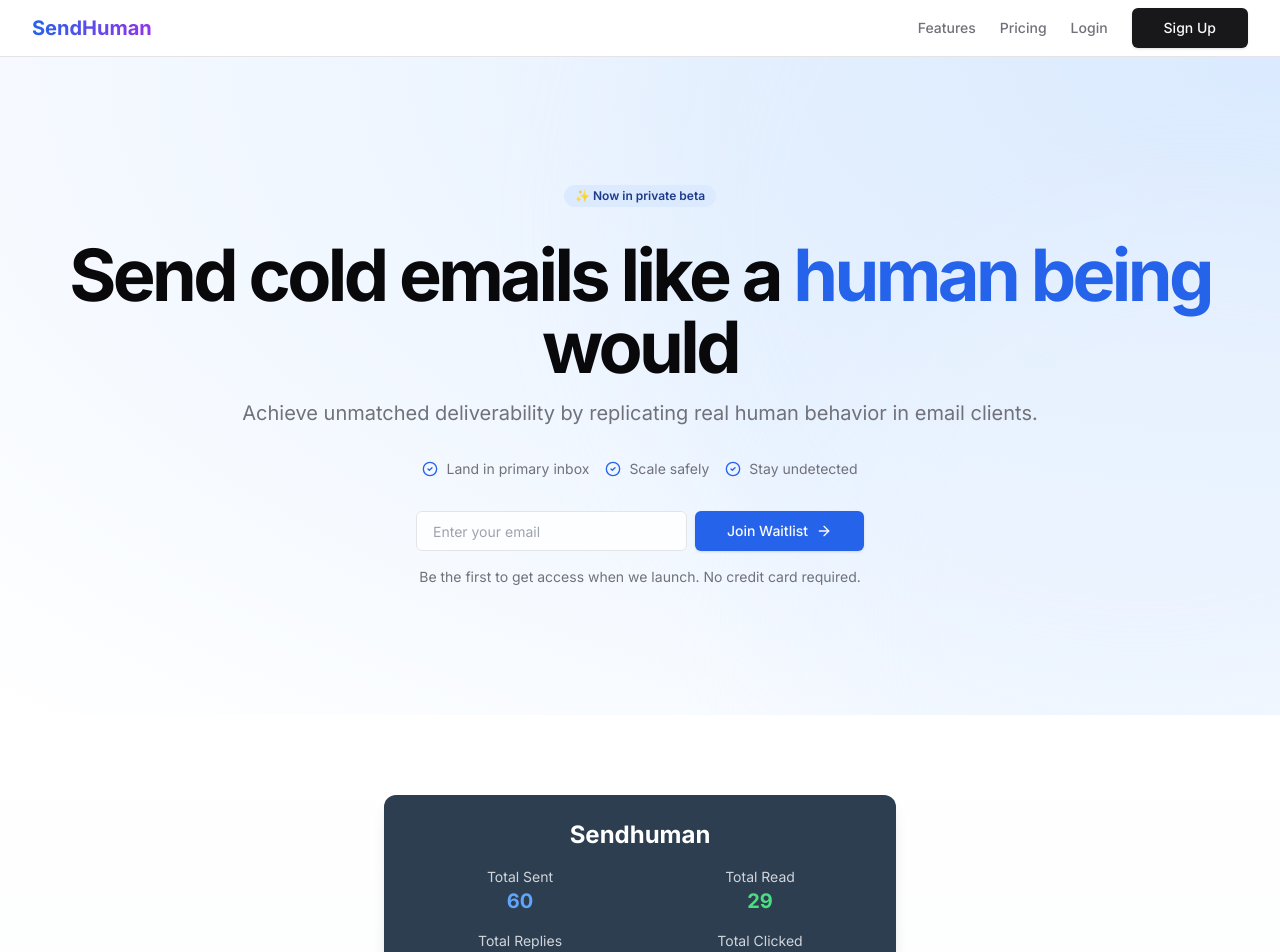
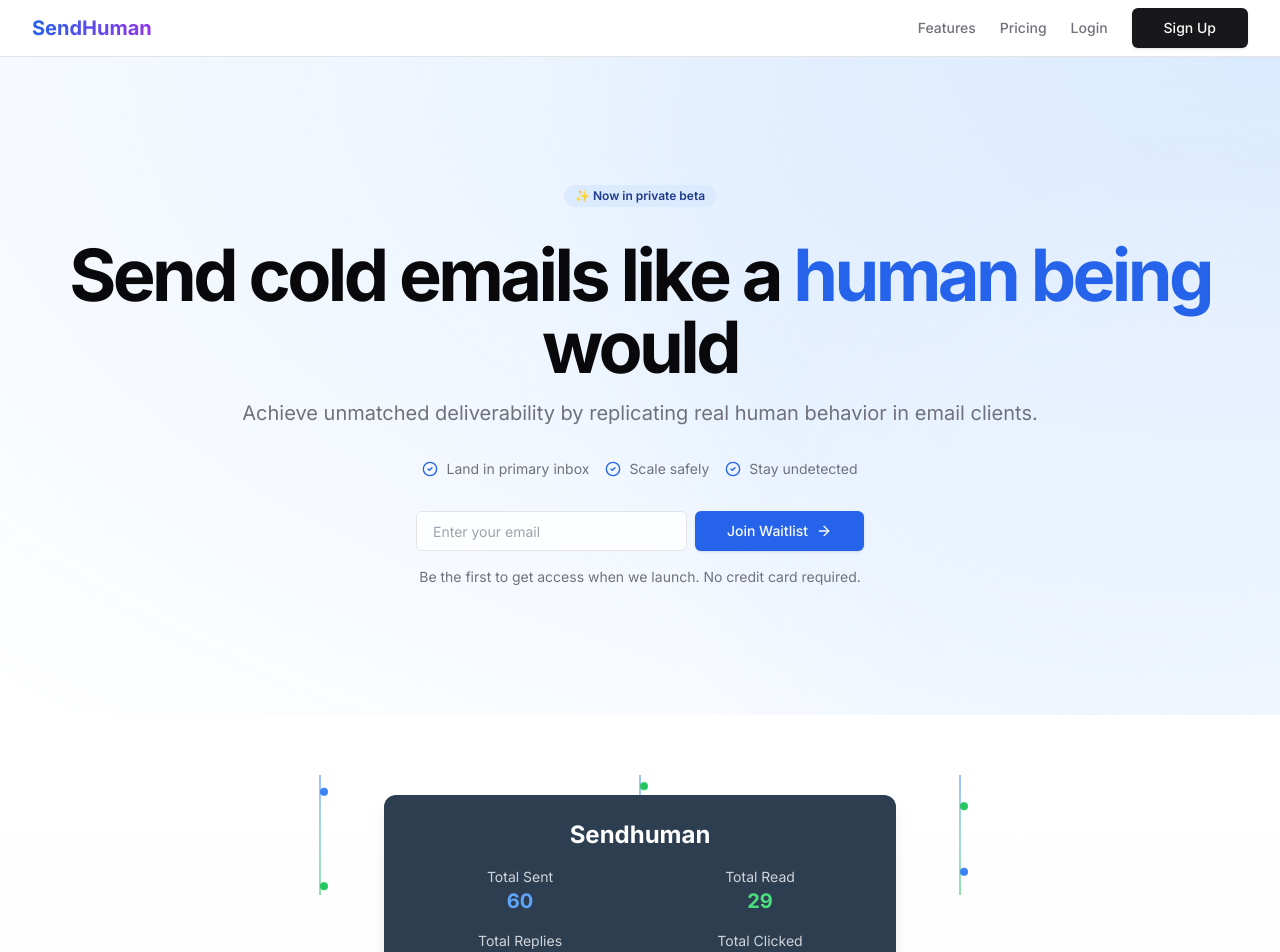
Before and after one commit to yokingly/multirepo, a Next.js app in the folder frontend/: page / in a window 1280 px wide. Shown: the top 952 px of the page. Built offline with nearby package versions, Linux system fonts and the light colour scheme.

Commit message:
feat: add animated connection lines and dots between platform and sessions

```diff
--- a/frontend/src/app/globals.css
+++ b/frontend/src/app/globals.css
@@ -1,6 +1,25 @@
 @tailwind base;
 @tailwind components;
 @tailwind utilities;
+
+/* Connection animations */
+@keyframes moveDown {
+  from { transform: translateY(0); }
+  to { transform: translateY(120px); }
+}
+
+@keyframes moveUp {
+  from { transform: translateY(0); }
+  to { transform: translateY(-120px); }
+}
+
+.animate-connection-down {
+  animation: moveDown 3s infinite linear;
+}
+
+.animate-connection-up {
+  animation: moveUp 3s infinite linear;
+}
 
 @layer base {
   :root {
--- a/frontend/src/app/page.tsx
+++ b/frontend/src/app/page.tsx
@@ -138,20 +138,53 @@
       {/* Background Connection Patterns */}
       <div className="absolute inset-0 pointer-events-none">
         {/* Left Connection */}
-        <div className="absolute left-1/4 top-1/2 w-32 h-32 transform -translate-x-1/2 -translate-y-1/2">
-          <div className="absolute inset-0 bg-gradient-to-br from-blue-500/10 to-transparent animate-pulse"></div>
-          <div className="absolute inset-0 bg-gradient-to-tl from-green-500/10 to-transparent animate-pulse delay-150"></div>
+        <div className="absolute left-1/4 w-[2px] h-[120px] bg-gradient-to-b from-blue-500/50 to-transparent top-[60px] transform -translate-x-1/2">
+          <div className="absolute inset-0 animate-pulse"></div>
         </div>
+        <div className="absolute left-1/4 w-[2px] h-[120px] bg-gradient-to-t from-green-500/50 to-transparent top-[60px] transform -translate-x-1/2">
+          <div className="absolute inset-0 animate-pulse delay-150"></div>
+        </div>
+
         {/* Center Connection */}
-        <div className="absolute left-1/2 top-1/2 w-32 h-32 transform -translate-x-1/2 -translate-y-1/2">
-          <div className="absolute inset-0 bg-gradient-to-b from-blue-500/10 to-transparent animate-pulse"></div>
-          <div className="absolute inset-0 bg-gradient-to-t from-green-500/10 to-transparent animate-pulse delay-150"></div>
+        <div className="absolute left-1/2 w-[2px] h-[120px] bg-gradient-to-b from-blue-500/50 to-transparent top-[60px] transform -translate-x-1/2">
+          <div className="absolute inset-0 animate-pulse"></div>
         </div>
+        <div className="absolute left-1/2 w-[2px] h-[120px] bg-gradient-to-t from-green-500/50 to-transparent top-[60px] transform -translate-x-1/2">
+          <div className="absolute inset-0 animate-pulse delay-150"></div>
+        </div>
+
         {/* Right Connection */}
-        <div className="absolute left-3/4 top-1/2 w-32 h-32 transform -translate-x-1/2 -translate-y-1/2">
-          <div className="absolute inset-0 bg-gradient-to-bl from-blue-500/10 to-transparent animate-pulse"></div>
-          <div className="absolute inset-0 bg-gradient-to-tr from-green-500/10 to-transparent animate-pulse delay-150"></div>
+        <div className="absolute left-3/4 w-[2px] h-[120px] bg-gradient-to-b from-blue-500/50 to-transparent top-[60px] transform -translate-x-1/2">
+          <div className="absolute inset-0 animate-pulse"></div>
         </div>
+        <div className="absolute left-3/4 w-[2px] h-[120px] bg-gradient-to-t from-green-500/50 to-transparent top-[60px] transform -translate-x-1/2">
+          <div className="absolute inset-0 animate-pulse delay-150"></div>
+        </div>
+
+        {/* Animated Dots */}
+        {[0, 1, 2].map((index) => (
+          <div key={index} className="absolute" style={{
+            left: `${25 + index * 25}%`,
+            transform: 'translateX(-50%)'
+          }}>
+            {/* Downward moving dot */}
+            <div className="absolute w-2 h-2 rounded-full bg-blue-500 animate-connection-down"
+              style={{
+                top: '60px',
+                animation: 'moveDown 3s infinite linear',
+                animationDelay: `${index * 0.5}s`
+              }}
+            ></div>
+            {/* Upward moving dot */}
+            <div className="absolute w-2 h-2 rounded-full bg-green-500 animate-connection-up"
+              style={{
+                top: '180px',
+                animation: 'moveUp 3s infinite linear',
+                animationDelay: `${index * 0.5}s`
+              }}
+            ></div>
+          </div>
+        ))}
       </div>
 
       {/* Main Platform Card */}
```
